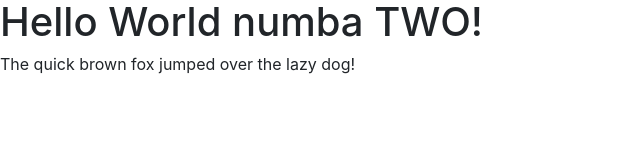
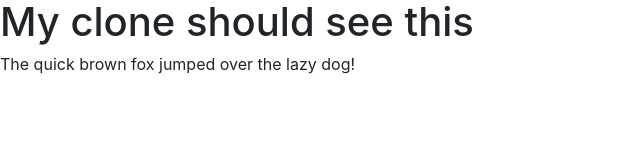
Before and after one commit to RuizRobert/HelloWorld, a plain HTML site: page index.html in a window 1280 px wide. Shown: the whole page, without its empty margins (0-640 px from the left). Drawn offline with nearby package versions, Linux system fonts and the light colour scheme.

Commit message:
coneshouldseethis

```diff
--- a/index.html
+++ b/index.html
@@ -5,7 +5,7 @@
 	<link rel="stylesheet" href="https://maxcdn.bootstrapcdn.com/bootstrap/4.0.0-beta/css/bootstrap.min.css" integrity="sha384-/Y6pD6FV/Vv2HJnA6t+vslU6fwYXjCFtcEpHbNJ0lyAFsXTsjBbfaDjzALeQsN6M" crossorigin="anonymous">
 </head>
 <body>
- <h1>Hello World numba TWO!</h1>
+ <h1>My clone should see this</h1>
  <p>The quick brown fox jumped over the lazy dog!</p>
 </body>
 </html>
```
